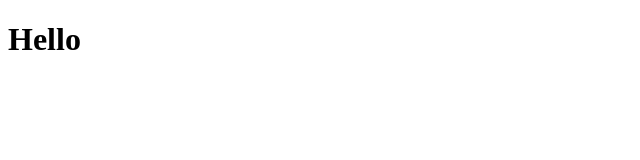
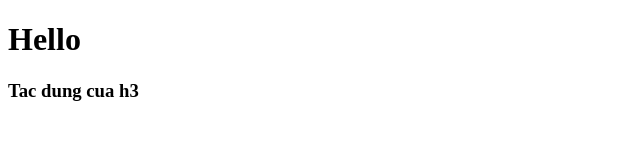
Before and after one commit to kwinkwin/Bai_Thuc_Hanh_Git, a plain HTML site: page news.html in a window 1280 px wide. Shown: the whole page, without its empty margins (0-640 px from the left). Drawn offline with Linux system fonts and the light colour scheme.

Commit message:
add h3 in nhanh_1

```diff
--- a/news.html
+++ b/news.html
@@ -7,5 +7,6 @@
 </head>
 <body>
     <h1> Hello </h1>
+    <h3> Tac dung cua h3 </h3>
 </body>
 </html>
```
